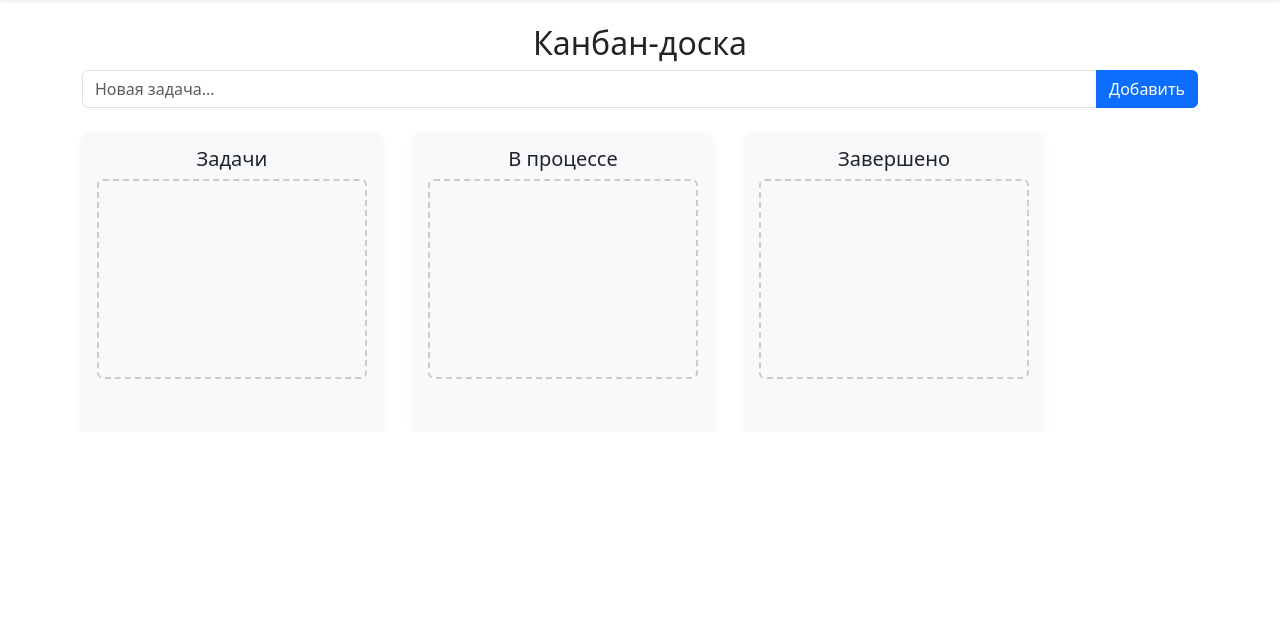
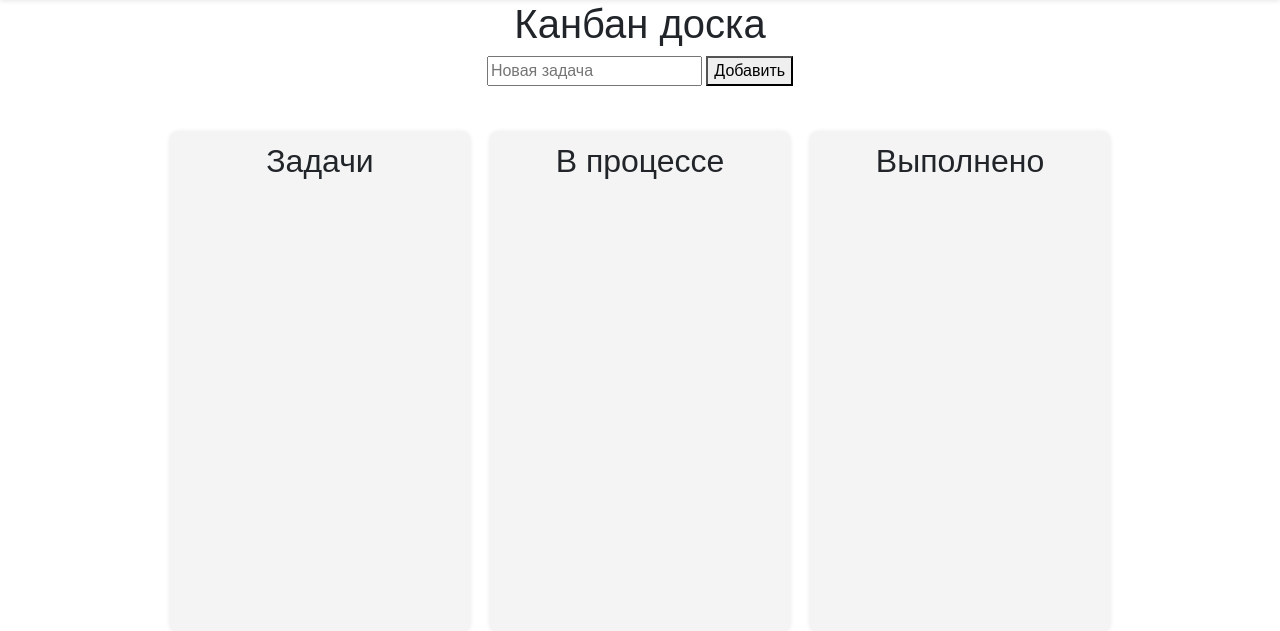
Before and after one commit to ad1l7/django-project, a Django app: page /dashboard/ in a window 1280 px wide. Shown: the part 56-687 px from the top of the page. Run offline with Django 5.2, Linux system fonts and the light colour scheme; the visitor is signed in with stand-in values (Sample User, id 1); data that the repository does not hold is empty.

Commit message:
fifth commit

```diff
--- a/myproject/dashboard/templates/dashboard/dashboard.html
+++ b/myproject/dashboard/templates/dashboard/dashboard.html
@@ -5,7 +5,6 @@
 <head>
   <meta charset="UTF-8">
   <meta name="viewport" content="width=device-width, initial-scale=1">
-  <title>Профиль</title>
   <link href="https://cdn.jsdelivr.net/npm/bootstrap@5.3.3/dist/css/bootstrap.min.css" rel="stylesheet">
   <link href="{% static 'dashboard/css/header.css' %}" rel="stylesheet">
 </head>
@@ -13,125 +12,134 @@
 {% block content %}
 <link rel="stylesheet" href="{% static 'dashboard/css/kanban.css' %}">
 <style>
-  .kanban-board {
+    .kanban {
+        font-family: sans-serif;
         display: flex;
-  gap: 15px;
-  flex-wrap: wrap;
-}
-.kanban-column {
-  background: #f8f9fa;
-  border-radius: 8px;
-  padding: 15px;
-  min-height: 300px;
-  box-shadow: 0 4px 10px rgba(0,0,0,0.05);
-}
-.kanban-tasks {
-  min-height: 200px;
-  padding: 10px;
-  border: 2px dashed #ccc;
-  border-radius: 6px;
-}
-.kanban-task {
-  background: white;
-  border-radius: 6px;
-  padding: 8px 12px;
-  margin-bottom: 10px;
-  box-shadow: 0 2px 5px rgba(0,0,0,0.1);
-  cursor: grab;
-  display: flex;
-  justify-content: space-between;
+        flex-direction: column;
         align-items: center;
     }
+
+    .board {
+        display: flex;
+        gap: 20px;
+        margin-top: 30px;
+        align-items: flex-start;
+    }
+
+    .column {
+        width: 300px;
+        height: 500px; /* фиксированная высота */
+        background: #f4f4f4;
+        border-radius: 8px;
+        padding: 10px;
+        overflow-y: auto; /* добавляем вертикальный скролл при переполнении */
+        box-shadow: 0 0 5px rgba(0,0,0,0.1);
+    }
+
+    .column h2 {
+        text-align: center;
+        margin-top: 0;
+    }
+
+    .task {
+        background: white;
+        padding: 10px;
+        margin: 5px 0;
+        border-radius: 6px;
+        cursor: grab;
+        box-shadow: 0 1px 3px rgba(0,0,0,0.1);
+    }
+
     .delete-btn {
-  border: none;
-  background: transparent;
+        float: right;
         color: red;
-  font-size: 18px;
         cursor: pointer;
     }
 
+
 </style>
-<div class="container mt-4">
-  <h2 class="text-center">Канбан-доска</h2>
-  <div class="input-group mb-4">
-    <input id="newTaskInput" type="text" class="form-control" placeholder="Новая задача...">
-    <button class="btn btn-primary" onclick="addTask()">Добавить</button>
-  </div>
 
-  <div class="row kanban-board">
-<div class="kanban-board w-100 d-flex flex-nowrap overflow-auto">
-  {% for status, label in statuses %}
-    <div class="kanban-column me-3" style="min-width: 300px;" data-status="{{ status }}">
-      <h5 class="text-center">{{ label }}</h5>
-      <div class="kanban-tasks" id="{{ status }}" ondragover="allowDrop(event)" ondrop="drop(event)">
+</head>
+<body>
+  <div class="kanban">
+    <h1>Канбан доска</h1>
+    <form method="post" action="{% url 'dashboard:add_task' %}">
+        {% csrf_token %}
+        <input type="text" name="title" placeholder="Новая задача" required>
+        <button type="submit">Добавить</button>
+    </form>
+
+    <div class="board">
+        {% for status, label in tasks.model.STATUS_CHOICES %}
+        <div class="column" data-status="{{ status }}">
+            <h2>{{ label }}</h2>
             {% for task in tasks %}
                 {% if task.status == status %}
-            <div class="kanban-task" draggable="true" id="task-{{ task.id }}" ondragstart="drag(event)" data-id="{{ task.id }}">
-              <span>{{ task.title }}</span>
-              <button class="delete-btn" onclick="removeTask({{ task.id }})">&times;</button>
+                <div class="task" draggable="true" data-id="{{ task.id }}">
+                    {{ task.title }}
+                    <span class="delete-btn" onclick="deleteTask({{ task.id }})">&times;</span>
                 </div>
                 {% endif %}
             {% endfor %}
         </div>
-    </div>
         {% endfor %}
     </div>
 </div>
-</div>
+    <script>
+        const tasks = document.querySelectorAll('.task');
+        const columns = document.querySelectorAll('.column');
 
-<script>
-function allowDrop(ev) { ev.preventDefault(); }
+        let draggedTask = null;
 
-function drag(ev) {
-  ev.dataTransfer.setData("text", ev.target.id);
-}
+        tasks.forEach(task => {
+            task.addEventListener('dragstart', () => {
+                draggedTask = task;
+            });
+        });
 
-function drop(ev) {
-  ev.preventDefault();
-  const taskId = ev.dataTransfer.getData("text");
-  const task = document.getElementById(taskId);
-  const newStatus = ev.target.closest(".kanban-column").getAttribute("data-status");
-  const container = document.getElementById(newStatus);
-  if (container) {
-    container.appendChild(task);
-
-    // Получаем все ID задач в новой колонке
-    const taskIds = Array.from(container.children).map(el => el.dataset.id);
+        columns.forEach(column => {
+            column.addEventListener('dragover', e => e.preventDefault());
+            column.addEventListener('drop', () => {
+                if (draggedTask) {
+                    column.appendChild(draggedTask);
+                    const taskId = draggedTask.dataset.id;
+                    const newStatus = column.dataset.status;
 
                     fetch("{% url 'dashboard:update_task_status' %}", {
-      method: "POST",
+                        method: 'POST',
                         headers: {
-        "Content-Type": "application/json",
-        "X-CSRFToken": "{{ csrf_token }}"
+                            'Content-Type': 'application/json',
+                            'X-CSRFToken': '{{ csrf_token }}'
                         },
-      body: JSON.stringify({
-        id: task.dataset.id,
-        status: newStatus,
-        order: taskIds
-      })
+                        body: JSON.stringify({ task_id: taskId, status: newStatus })
                     });
                 }
+            });
+        });
+
+function deleteTask(taskId) {
+    const taskElement = document.querySelector(`.task[data-id='${taskId}']`);
+    if (!taskElement) return;
+
+    fetch("{% url 'dashboard:delete_personal_task' %}", {
+        method: 'POST',
+        headers: {
+            'Content-Type': 'application/json',
+            'X-CSRFToken': '{{ csrf_token }}'
+        },
+        body: JSON.stringify({ task_id: taskId })
+    })
+    .then(response => response.json())
+    .then(data => {
+        if (data.success && taskElement) {
+            // Анимация исчезновения
+            taskElement.style.opacity = '0';
+            taskElement.style.transform = 'translateX(30px)';
+            setTimeout(() => {
+                taskElement.remove();
+            }, 300); // должно совпадать с CSS transition
         }
-
-function removeTask(taskId) {
-  const task = document.getElementById(`task-${taskId}`);
-  task.remove();
-  fetch("{% url 'dashboard:delete_task' %}", {
-    method: "POST",
-    headers: { "Content-Type": "application/json", "X-CSRFToken": "{{ csrf_token }}" },
-    body: JSON.stringify({ id: taskId })
     });
-}
-
-function addTask() {
-  const input = document.getElementById("newTaskInput");
-  const title = input.value.trim();
-  if (title === "") return;
-  const form = document.createElement("form");
-  form.method = "POST";
-  form.innerHTML = `{% csrf_token %}<input type="hidden" name="add_task" value="1"><input type="hidden" name="title" value="${title}">`;
-  document.body.appendChild(form);
-  form.submit();
 }
     </script>
 {% endblock %}
--- a/myproject/dashboard/urls.py
+++ b/myproject/dashboard/urls.py
@@ -9,9 +9,11 @@ app_name = 'dashboard'
 
 urlpatterns = [
     path('', views.dashboard_view, name='home'),
+    path('add/', views.add_task, name='add_task'),
     path('update/', views.update_task_status, name='update_task_status'),
-    path('add/', views.add_task, name='add_task'),
-    path('delete-task/', views.delete_task, name='delete_task'),
+   path('personal/delete-task/', views.delete_personal_task, name='delete_personal_task'),
+
+
     path('logout/', logout_view, name='logout'),
     path('admins/', admins_view, name='admins'),
     path('workers/', workers_view, name='workers'),
--- a/myproject/dashboard/views.py
+++ b/myproject/dashboard/views.py
@@ -29,9 +29,10 @@ def is_director(user):
 def is_director_or_admin(user):
     return user.is_authenticated and user.role in (User.DIRECTOR, User.ADMIN)
 
-@login_required(login_url='users:auth')
+@login_required
 def dashboard_view(request):
-    return render(request, 'dashboard/dashboard.html')
+    tasks = PersonalTask.objects.filter(user=request.user)
+    return render(request, 'dashboard/dashboard.html', {'tasks': tasks})
 
 def logout_view(request):
     logout(request)
@@ -154,77 +155,45 @@ def projects_view(request):
 
     return render(request, 'dashboard/projects.html', {'projects': projects, 'form': form})
 
+@login_required
+def kanban_board(request):
+    tasks = PersonalTask.objects.filter(user=request.user)
+    return render(request, 'dashboard/dashboard.html', {'tasks': tasks})
+
 @csrf_exempt
-@user_passes_test(lambda u: u.is_authenticated)
-def update_personal_task(request):
+@login_required
+def add_task(request):
+    if request.method == 'POST':
+        title = request.POST.get('title')
+        if title:
+            PersonalTask.objects.create(user=request.user, title=title)
+    return redirect('dashboard:home')  # Убедись, что это имя маршрута dashboard
+
+@csrf_exempt
+@login_required
+def update_task_status(request):
     if request.method == 'POST':
         data = json.loads(request.body)
-        task_id = data.get('id')
+        task_id = data.get('task_id')
         new_status = data.get('status')
         task = get_object_or_404(PersonalTask, id=task_id, user=request.user)
         task.status = new_status
         task.save()
         return JsonResponse({'success': True})
     return JsonResponse({'success': False}, status=400)
-@login_required
-def dashboard_view(request):
-    tasks = PersonalTask.objects.filter(user=request.user)
-    context = {
-        'tasks': tasks,
-        'statuses': [
-            ('todo', 'Задачи'),
-            ('in_progress', 'В процессе'),
-            ('done', 'Завершено'),
-        ]
-    }
-    return render(request, 'dashboard/dashboard.html', context)
 
 @csrf_exempt
+@require_POST
 @login_required
-def update_task_status(request):
-    if request.method == 'POST':
+def delete_personal_task(request):
+    try:
         data = json.loads(request.body)
-        task_id = data.get('id')
-        new_status = data.get('status')
-        new_order = data.get('order', [])
-
-        task = get_object_or_404(PersonalTask, id=task_id, user=request.user)
-        task.status = new_status
-        task.save()
-
-        # Обновим позиции всех задач в этой колонке
-        for index, tid in enumerate(new_order):
-            try:
-                t = PersonalTask.objects.get(id=tid, user=request.user)
-                t.position = index
-                t.save()
-            except PersonalTask.DoesNotExist:
-                continue
-
-        return JsonResponse({'success': True})
-    return JsonResponse({'success': False}, status=400)
-
-@csrf_exempt
-@login_required
-def add_task(request):
-    if request.method == 'POST':
-        data = json.loads(request.body)
-        title = data.get('title')
-        if title:
-            task = PersonalTask.objects.create(user=request.user, title=title)
-            return JsonResponse({'id': task.id, 'title': task.title})
-    return JsonResponse({'success': False}, status=400)
-
-@csrf_exempt
-@login_required
-def delete_task(request):
-    if request.method == 'POST':
-        data = json.loads(request.body)
-        task_id = data.get('id')
+        task_id = data.get('task_id')
         task = get_object_or_404(PersonalTask, id=task_id, user=request.user)
         task.delete()
         return JsonResponse({'success': True})
-    return JsonResponse({'success': False}, status=400)
+    except Exception as e:
+        return JsonResponse({'success': False, 'error': str(e)}, status=400)
 
 def project_access_required(view_func):
     @wraps(view_func)
```
Also changed, not shown: myproject/dashboard/models.py (+5 -7 lines), myproject/dashboard/migrations/0011_alter_personaltask_options_and_more.py (added). Lines whose indentation alone changed are shown as unchanged.
